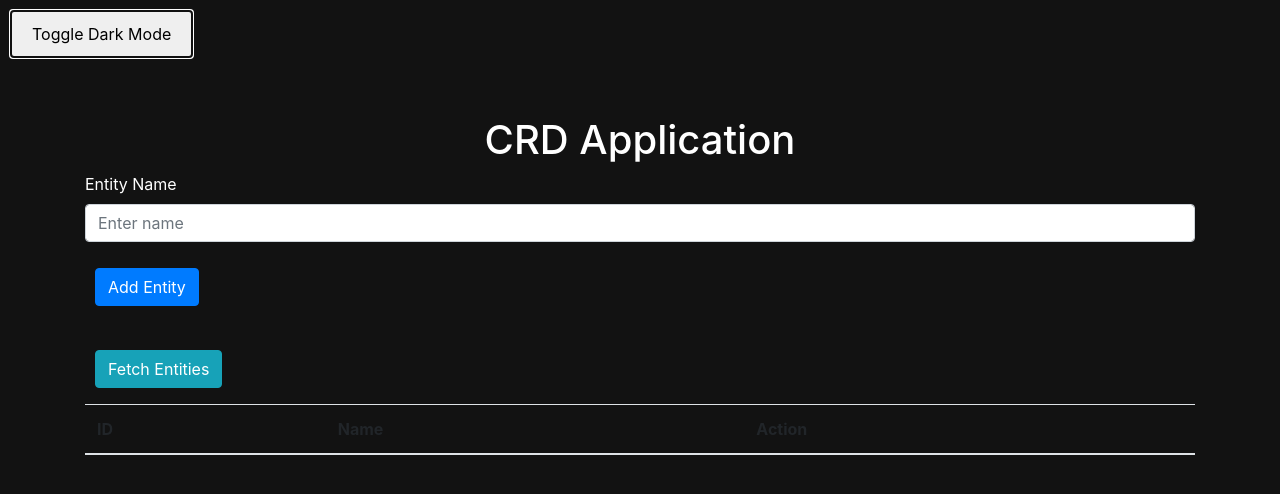
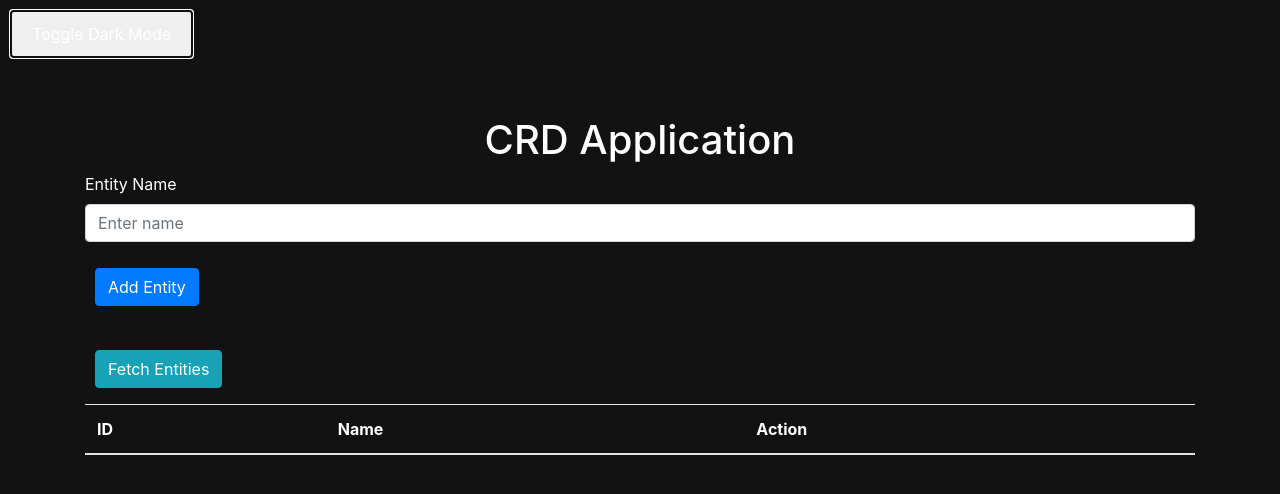
Before and after one commit to robinallenaz/Unit-Final-Coding-Project, a website: page index.html in a window 1280 px wide. Both pictures are taken after a click on the button "Toggle Dark Mode". Drawn offline with nearby package versions, Linux system fonts and the light colour scheme; no server answers.

Commit message:
Ensure text is styled white in dark mode

```diff
--- a/styles.css
+++ b/styles.css
@@ -1,5 +1,17 @@
 body.dark-mode {
     background-color: #121212;
+}
+
+body.dark-mode, body.dark-mode * {
+    color: #ffffff;
+}
+
+body.dark-mode th, body.dark-mode td {
+    color: #ffffff;
+}
+
+/* Ensure links are also styled correctly */
+body.dark-mode a {
     color: #ffffff;
 }
 
```
